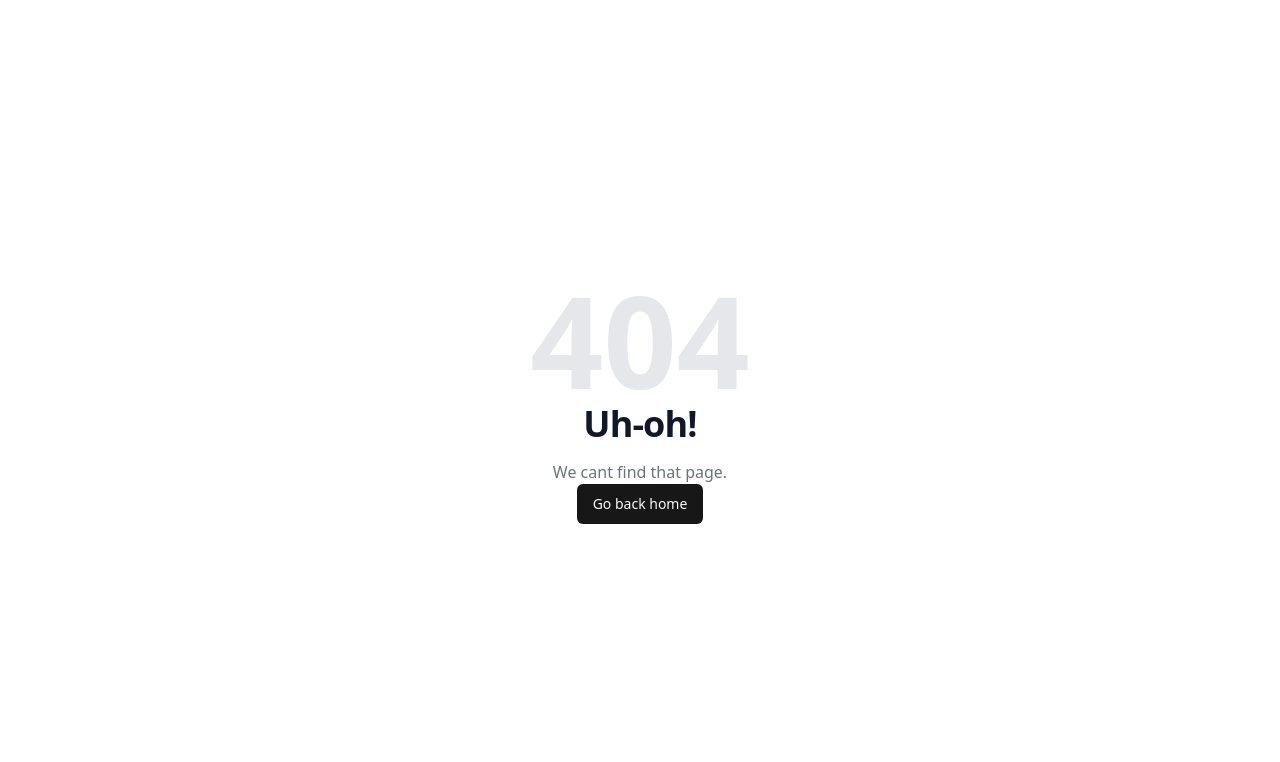
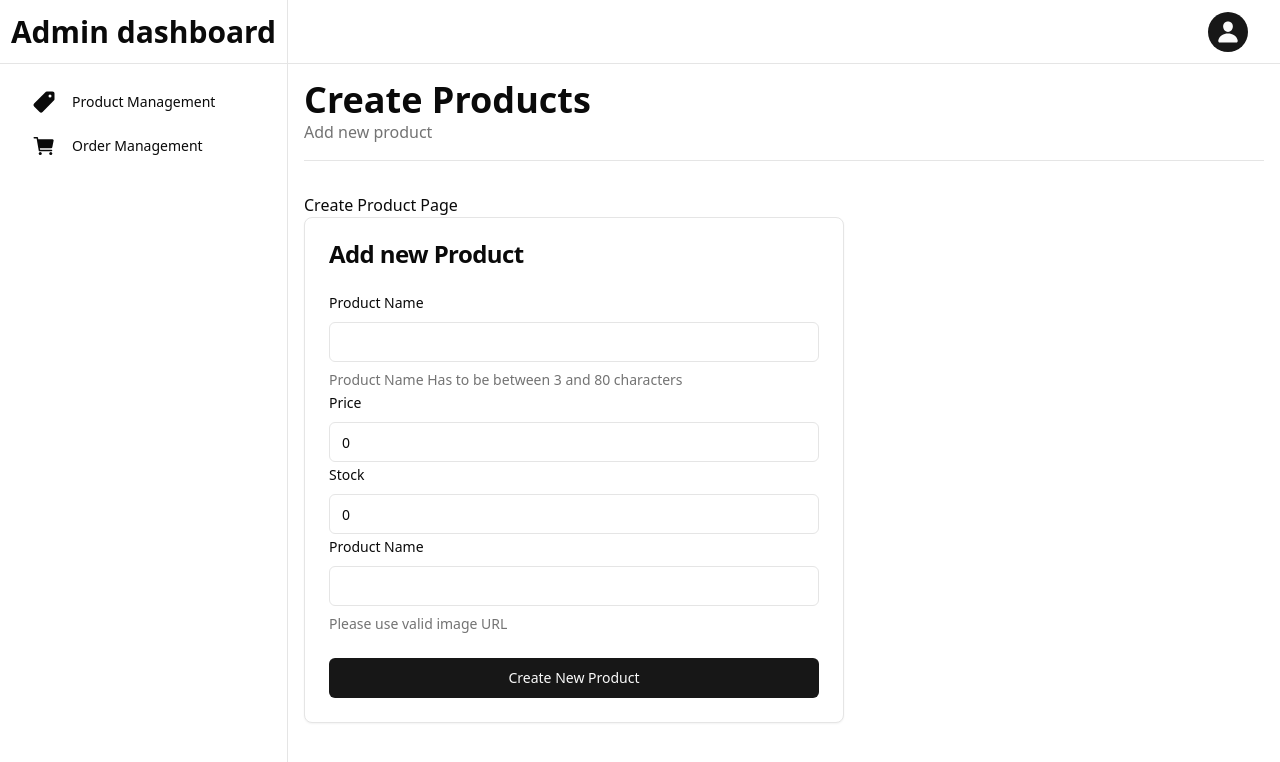
Before and after one commit to AkmalIrsyad/react-redux-ecommerce, a React (Vite) app: page /admin/products/create in a window 1280 px wide. Before the commit this address had no page. Shown: the top 762 px of the page. Built offline with nearby package versions, Linux system fonts and the light colour scheme.

Commit message:
update progress

```diff
--- a/db.json
+++ b/db.json
@@ -23,7 +23,7 @@
         },
         {
             "id": 4,
-            "name": "jeans Blue",
+            "name": "hoodie Black",
             "price": 350000,
             "imageUrl": "https://i.imgur.com/qbKHjYF.jpg",
             "stock": 5
--- a/src/App.jsx
+++ b/src/App.jsx
@@ -7,6 +7,7 @@ import NotFoundPage from "./pages/NotFoundPage";
 import LoginPage from "./pages/LoginPage";
 import ProductsDetailPage from "./pages/ProductDetailPage";
 import ProductManagementPage from "./pages/admin/ProductManagementPage";
+import CreateProductPage from "./pages/admin/createProductPage";
 
 function App() {
   const location = useLocation();
@@ -21,7 +22,13 @@ function App() {
         <Route path="*" Component={NotFoundPage} />
         <Route path="/product/:productId" Component={ProductsDetailPage} /> {/*Route Params */}
         <Route path="login" Component={LoginPage} />
-        <Route path="/admin/products" Component={ProductManagementPage} />
+
+        <Route path="/admin">
+        <Route path="products" Component={ProductManagementPage} />
+        <Route path="products/create" Component={CreateProductPage} />
+
+        </Route>
+
       </Routes>
       {!location.pathname.startsWith("/admin") ? <Footer /> : null}
     </>
--- /dev/null
+++ b/src/pages/admin/CreateProductPage.jsx
@@ -0,0 +1,109 @@
+import { z } from "zod";
+import { AdminLayout } from "../../components/layout/AdminLayout";
+import { useForm } from "react-hook-form";
+import { zodResolver } from "@hookform/resolvers/zod";
+import { Form, FormControl, FormDescription, FormField, FormItem, FormLabel, FormMessage } from "../../components/ui/form";
+import { Card, CardContent, CardFooter, CardHeader, CardTitle } from "../../components/ui/card";
+import { Input } from "../../components/ui/input";
+import { Button } from "../../components/ui/button";
+
+const CreateProductFormSchema = z.object({
+    name: z.string()
+        .min(3, "Your Product Name is under 3 characters")
+        .max(80, "Your Product Name is over 80 characters"),
+    price: z.coerce.number()
+        .min(10000, "Price Cannot be under Rp 10.000"),
+    stock: z.coerce.number()
+        .min(1,"stock Cannot be under 1"),
+    imageUrl: z.string().url("use a valid URL"),
+});
+
+const CreateProductPage =() => {
+    const form = useForm({
+        defaultValues:{
+            name:"",
+            price:0,
+            stock:0,
+            imageUrl:"",
+        },
+        resolver:zodResolver(CreateProductFormSchema),
+    });
+
+const handleCreateProduct = (values) => {
+    console.log(values);
+}
+    return(
+        <AdminLayout title="Create Products" description="Add new product">
+            <h1>Create Product Page</h1>
+            <Form {...form}>
+                <form onSubmit={form.handleSubmit(handleCreateProduct)} className="max-w-[540px] w-full">
+                    <Card>
+                        <CardHeader>
+                            <CardTitle className="font-semibold">Add new Product</CardTitle>
+                        </CardHeader>
+                        <CardContent className="flex flex-col">
+                        {/* name */}
+                        <FormField
+                                    control={form.control}
+                                    name="name"
+                                    render={({ field }) => (
+                                        <FormItem>
+                                            <FormLabel>Product Name</FormLabel>
+                                            <FormControl>
+                                                <Input {...field} />
+                                            </FormControl>
+                                            <FormDescription>Product Name Has to be between 3 and 80 characters</FormDescription>
+                                            <FormMessage />
+                                        </FormItem>
+                                    )} />
+                        {/* price */}
+                           <FormField
+                                    control={form.control}
+                                    name="price"
+                                    render={({ field }) => (
+                                        <FormItem>
+                                            <FormLabel>Price</FormLabel>
+                                            <FormControl>
+                                                <Input type="number" {...field} />
+                                            </FormControl>
+                                            <FormMessage />
+                                        </FormItem>
+                                    )} />
+                         {/* stock */}
+                         <FormField
+                                    control={form.control}
+                                    name="stock"
+                                    render={({ field }) => (
+                                        <FormItem>
+                                            <FormLabel>Stock</FormLabel>
+                                            <FormControl>
+                                                <Input type="number" {...field} />
+                                            </FormControl>
+                                            <FormMessage />
+                                        </FormItem>
+                                    )} />
+                          {/* imageUrl */}
+                          <FormField
+                                    control={form.control}
+                                    name="imageUrl"
+                                    render={({ field }) => (
+                                        <FormItem>
+                                            <FormLabel>Product Name</FormLabel>
+                                            <FormControl>
+                                                <Input {...field} />
+                                            </FormControl>
+                                            <FormDescription>Please use valid image URL</FormDescription>
+                                            <FormMessage />
+                                        </FormItem>
+                                    )} />
+                        </CardContent>
+                        <CardFooter>
+                            <Button type="submit" className="w-full">Create New Product</Button>
+                        </CardFooter>
+                    </Card>
+                </form>
+            </Form>
+        </AdminLayout>
+    )
+}
+export default CreateProductPage
--- a/src/pages/admin/ProductManagementPage.jsx
+++ b/src/pages/admin/ProductManagementPage.jsx
@@ -7,7 +7,9 @@ import { ChevronLeft, ChevronRight, Ellipsis } from "lucide-react";
 import { axiosInstance } from "../../lib/axios";
 import { useEffect, useState } from "react";
 import { Pagination, PaginationContent, PaginationItem } from "../../components/ui/pagination"
-import { useSearchParams } from 'react-router-dom'
+import { Link, useSearchParams } from 'react-router-dom'
+import { Input } from "../../components/ui/input";
+import { Label } from "../../components/ui/label";
 
 const ProductManagementPage = () => {
     const [searchParams, setSearchParams] = useSearchParams();
@@ -15,7 +17,18 @@ const ProductManagementPage = () => {
 
     const [products, setProducts] = useState([]);
     const [hasNextPage, setHasNextPage] = useState(true)
+    const [ productName, setProductName ] = useState("")
 
+    const searchProduct = () => {
+        if (productName) {
+            searchParams.set("search", productName);
+            setSearchParams(searchParams);
+        }else{
+            searchParams.delete("search")
+            setSearchParams(searchParams);
+        }
+
+    }
 
     const handleNextPage = () => {
         searchParams.set("page", Number(searchParams.get("page")) + 1)
@@ -33,6 +46,7 @@ const ProductManagementPage = () => {
                 params: {
                     _per_page: 5, //limit dari axios
                     _page: Number(searchParams.get("page")),
+                    name: searchParams.get("search") //Kalau ini Kosong, dia akan gak nge-filter by name
                 }
             });
 
@@ -48,7 +62,7 @@ const ProductManagementPage = () => {
         if (searchParams.get("page")) {
             fetchProducts();
         }
-    }, [searchParams.get("page")])
+    }, [searchParams.get("page"), searchParams.get("search")]);
 
     useEffect(() => {
         if (!searchParams.get("page")) {
@@ -62,12 +76,26 @@ const ProductManagementPage = () => {
             title="Product Management"
             description="Managing Our Product"
             rightSection={
+                <Link to="/admin/products/create">
                 <Button>
                     <IoAdd className="h-6 w-6 mr-2" />
                     Add Product
                 </Button>
+                </Link>
             }
         >
+        <div className="mb-8">
+            <Label>Search Product Name</Label>
+            <div className="flex gap-4">
+                <Input
+                value={productName}
+                onChange={(e) => setProductName(e.target.value)}
+                className="max-w-[400px]"
+                placeholder="Cari..."
+                />
+                <Button onClick={searchProduct}>Search</Button>
+            </div>
+        </div>
             <Table className="p-4 border rounded-md">
                 <TableHeader>
                     <TableRow>
```
